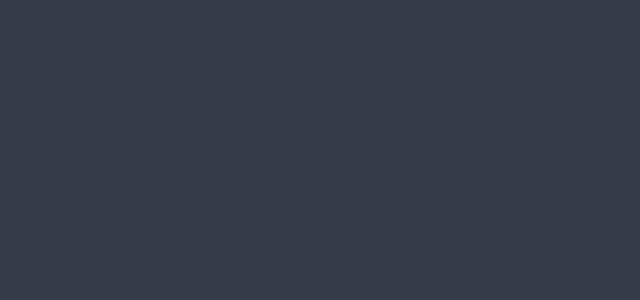
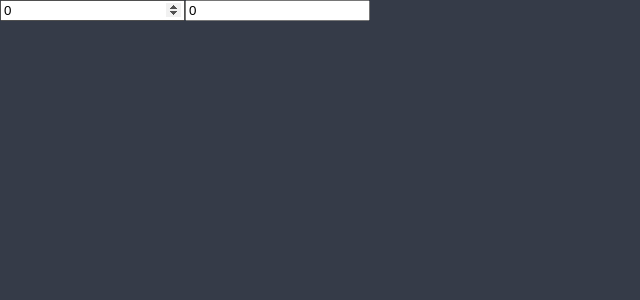
Before and after one commit to Sunnies-Memo/To-do-app-frontend, a React (Create React App) app: page / in a window 1280 px wide. Shown: the top 300 px of the page, without its empty margins (0-640 px from the left). Built offline with nearby package versions, Linux system fonts and the light colour scheme.

Commit message:
#7.1 Set Selectors

```diff
--- a/src/App.tsx
+++ b/src/App.tsx
@@ -1,12 +1,24 @@
 import { ThemeProvider } from "styled-components";
 import { Reset } from "./GlobalStyle";
 import { darkTheme } from "./theme";
+import { useRecoilState, useRecoilValue } from "recoil";
+import { hourSelector, minuteState } from "./atoms";
 
 function App() {
-  return (
+  const [minutes, setMinutes] = useRecoilState(minuteState);
+  const [hours, setHours] = useRecoilState(hourSelector); // selector 의 반환값 첫번째 arg는 get의 리턴값, 두번째 arg는 set함수
+  const onMinutesChange = (event:React.FormEvent<HTMLInputElement>) => {
+    setMinutes(+event.currentTarget.value);
+  }
+  const onHoursChange = (event:React.FormEvent<HTMLInputElement>) => {
+    setHours(+event.currentTarget.value);
+  }
+    return (
     <>
     <ThemeProvider theme={darkTheme}>
       <Reset/>
+      <input value={minutes} onChange={onMinutesChange} type="number" placeholder="Minutes"/>
+      <input value={hours} onChange={onHoursChange} type="number" placeholder="Hours"/>
     </ThemeProvider>
     </>
   );
--- a/src/atoms.tsx
+++ b/src/atoms.tsx
@@ -1 +1,18 @@
 import { atom, selector } from "recoil";
+
+export const minuteState = atom({
+    key:"minutes",
+    default:0,
+});
+
+export const hourSelector = selector<number>({
+    key:"hours",
+    get:({get}) => {
+        const minutes = get(minuteState);
+        return minutes/60;
+    },
+    set:({set}, newValue) => {
+        const minutes = Number(newValue) * 60;
+        set(minuteState,minutes);
+    },
+})
```
